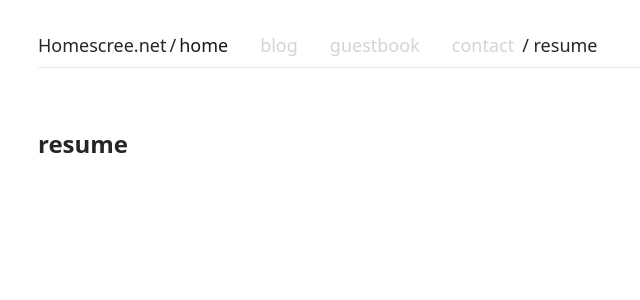
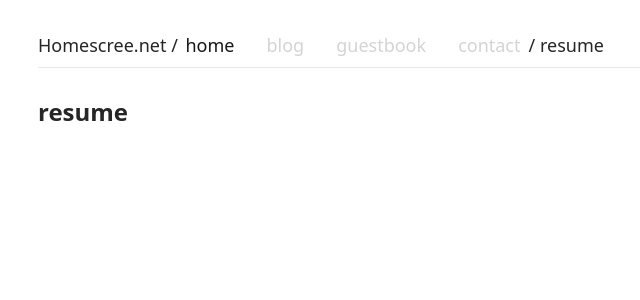
Before and after one commit to a-me-lia/homescreenet, a Next.js app: page /home/resume in a window 1280 px wide. Shown: the top 300 px of the page, without its empty margins (231-871 px from the left). Built offline with nearby package versions, Linux system fonts and the light colour scheme.

Commit message:
fix
Signed-off-by: matthewguo86 <110259342+a-me-lia@users.noreply.github.com>

```diff
--- a/src/app/components/navbar.tsx
+++ b/src/app/components/navbar.tsx
@@ -59,7 +59,7 @@ export default function Navbar() {
         <div className="flex flex-row md:mt-8 mt-10 ">
           <div className="flex flex-row items-baseline -mr-6 ">
             <Link href={"/"} className="md:block hidden" id="homescree.net">
-              Homescree.net&thinsp;/&thinsp;
+              Homescree.net / &thinsp;
             </Link>
 
             {Object.entries(navItems).map(([path, { name, id }]) => {
@@ -85,7 +85,7 @@ export default function Navbar() {
                   pathitems[1]
                 }`}
               >
-                / {pathitems[1]}
+                 / {pathitems[1]}
               </Link>
             )}
             {level == 3 && (
--- a/src/app/home/resume/page.tsx
+++ b/src/app/home/resume/page.tsx
@@ -1,7 +1,7 @@
 export default function Page() {
   return (
-    <section className="mx-4 w-full md:mx-auto md:w-[742px] mt-32 relative ">
-      <h1 className="font-bold text-2xl mb-2 ">resume</h1>
+    <section className="mx-4 w-full md:mx-auto md:w-[742px]  relative ">
+      <h1 className="font-bold text-2xl mb-2 mt-32 md:mt-24">resume</h1>
     </section>
   );
 }
```
